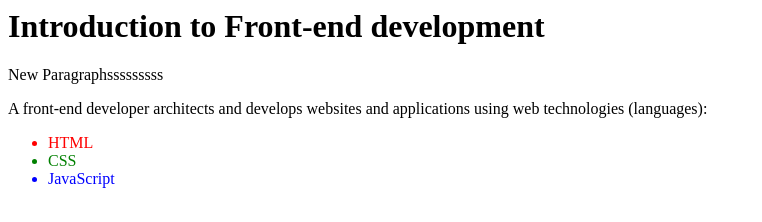
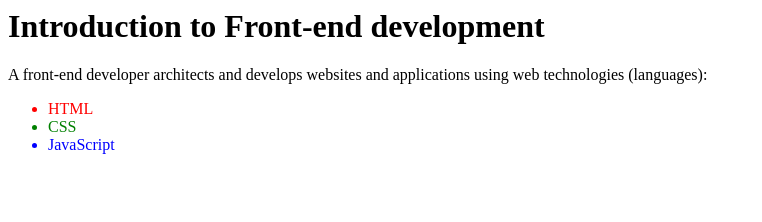
Before and after one commit to jankokg/frontend, a plain HTML site: page index.html in a window 1280 px wide. Shown: the whole page, without its empty margins (0-762 px from the left). Drawn offline with Linux system fonts and the light colour scheme.

Commit message:
Paragraph Removed

```diff
--- a/index.html
+++ b/index.html
@@ -1,5 +1,5 @@
 <h1>Introduction to Front-end development</h1>
-<p>New Paragraphsssssssss</p>
+
 <p>A front-end developer architects and develops websites and applications using web technologies
 (languages):</p>
 
```
